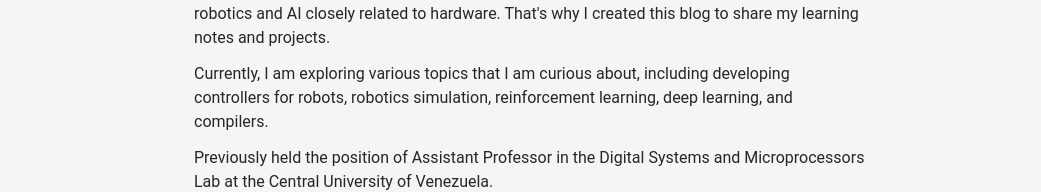
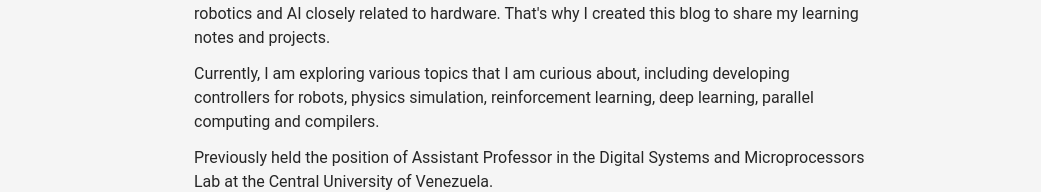
Before and after one commit to alefram/Alefram.github.io, a Next.js app: page /About in a window 1280 px wide. Shown: the part 327-519 px from the top of the page, without its empty margins (110-1151 px from the left). Built offline with nearby package versions, Linux system fonts and the light colour scheme; a web font is replaced by a local one.

Commit message:
update about

```diff
--- a/pages/About.jsx
+++ b/pages/About.jsx
@@ -67,8 +67,8 @@
                     <p className="mt-3 font-Roboto text-neutral-800 dark:text-neutral-400">
                         Currently, I am exploring various topics that I am curious
                         about, including developing controllers for robots,
-                        robotics simulation, reinforcement learning,
-                        deep learning, and compilers.
+                        physics simulation, reinforcement learning,
+                        deep learning, parallel computing and compilers.
                     </p>
                     <p className='mt-3 font-Roboto text-neutral-800 dark:text-neutral-400'>
                         Previously held the position of Assistant Professor in
```
